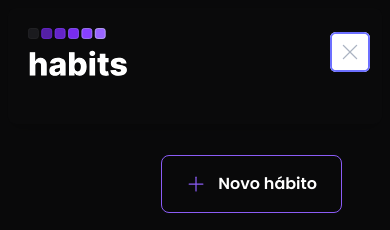
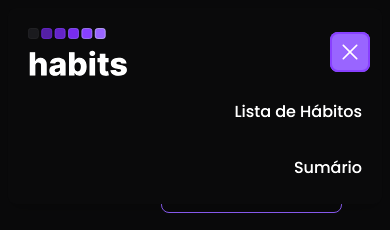
Before and after one commit to eduardomuchak/nlw-setup-frontend, a React (Vite) app: page / in a window 390 px wide. Both pictures are taken after a click on the button 354 px from the left and 48 px from the top of the page. Shown: the top 230 px of the page. Built offline with nearby package versions, Linux system fonts and the light colour scheme; no server answers.

Commit message:
feat: :sparkles: adiciona navegacao no header e finaliza estilizacao

```diff
--- a/src/components/Header/index.tsx
+++ b/src/components/Header/index.tsx
@@ -3,6 +3,7 @@ import { Popover, Transition } from '@headlessui/react';
 import { List, X } from 'phosphor-react';
 
 import logo from '../../assets/logo.svg';
+import { Link } from 'react-router-dom';
 
 export function Header() {
   return (
@@ -10,22 +11,22 @@ export function Header() {
       <div className="mx-auto max-w-7xl px-6">
         <div className="flex items-center justify-between py-6 md:justify-start md:space-x-10">
           <div className="flex justify-start lg:w-0 lg:flex-1">
-            <a href="#">
+            <Link to="/">
               <img src={logo} alt="Habits logo" className="h-12 w-auto" />
-            </a>
+            </Link>
           </div>
           <div className="-my-2 -mr-2 md:hidden">
-            <Popover.Button className="inline-flex items-center justify-center rounded-md bg-violet-500 p-2 text-gray-400 hover:bg-violet-600 focus:outline-none focus:ring-2 focus:ring-inset focus:ring-violet-500">
+            <Popover.Button className="border border-violet-500 font-semibold rounded-lg px-2 py-2 flex items-center hover:bg-violet-600 transition-colors focus:outline-none focus:ring-2 focus:ring-violet-600 focus:ring-offset-2 focus:ring-offset-background">
               <List className="h-6 w-6" aria-hidden="true" color="white" />
             </Popover.Button>
           </div>
           <nav className="hidden space-x-10 md:flex">
-            <a href="#" className="text-base font-medium text-white hover:text-zinc-200">
+            <Link to="/habits-list" className="text-base font-medium text-white hover:text-violet-300">
               Lista de Hábitos
-            </a>
-            <a href="#" className="text-base font-medium text-white hover:text-zinc-200">
+            </Link>
+            <Link to="/" className="text-base font-medium text-white hover:text-violet-300">
               Sumário
-            </a>
+            </Link>
           </nav>
           <div className="hidden items-center justify-end md:flex md:flex-1 lg:w-0">
             <button className="border border-violet-500 font-semibold rounded-lg px-6 py-4 flex items-center gap-3 hover:bg-violet-600 transition-colors focus:outline-none focus:ring-2 focus:ring-violet-600 focus:ring-offset-2 focus:ring-offset-background">
@@ -52,13 +53,20 @@ export function Header() {
                   <img src={logo} alt="Habits logo" className="h-12 w-auto" />
                 </div>
                 <div className="-mr-2">
-                  <Popover.Button className="inline-flex items-center justify-center rounded-md bg-white p-2 text-gray-400 hover:bg-gray-100 hover:text-gray-500 focus:outline-none focus:ring-2 focus:ring-inset focus:ring-indigo-500">
-                    <X className="h-6 w-6" aria-hidden="true" />
+                  <Popover.Button className="inline-flex items-center justify-center rounded-lg bg-violet-500 p-2 text-gray-400 hover:bg-violet-600 focus:outline-none focus:ring-2 focus:ring-inset focus:ring-violet-600">
+                    <X className="h-6 w-6" aria-hidden="true" color={'white'} />
                   </Popover.Button>
                 </div>
               </div>
               <div className="mt-6">
-                <nav className="grid gap-y-8">{/* Aqui vão as páginas */}</nav>
+                <nav className="flex flex-col items-end gap-y-8">
+                  <Link to="/habits-list" className="text-base font-medium text-white hover:text-violet-300">
+                    Lista de Hábitos
+                  </Link>
+                  <Link to="/" className="text-base font-medium text-white hover:text-violet-300">
+                    Sumário
+                  </Link>
+                </nav>
               </div>
             </div>
           </div>
```
